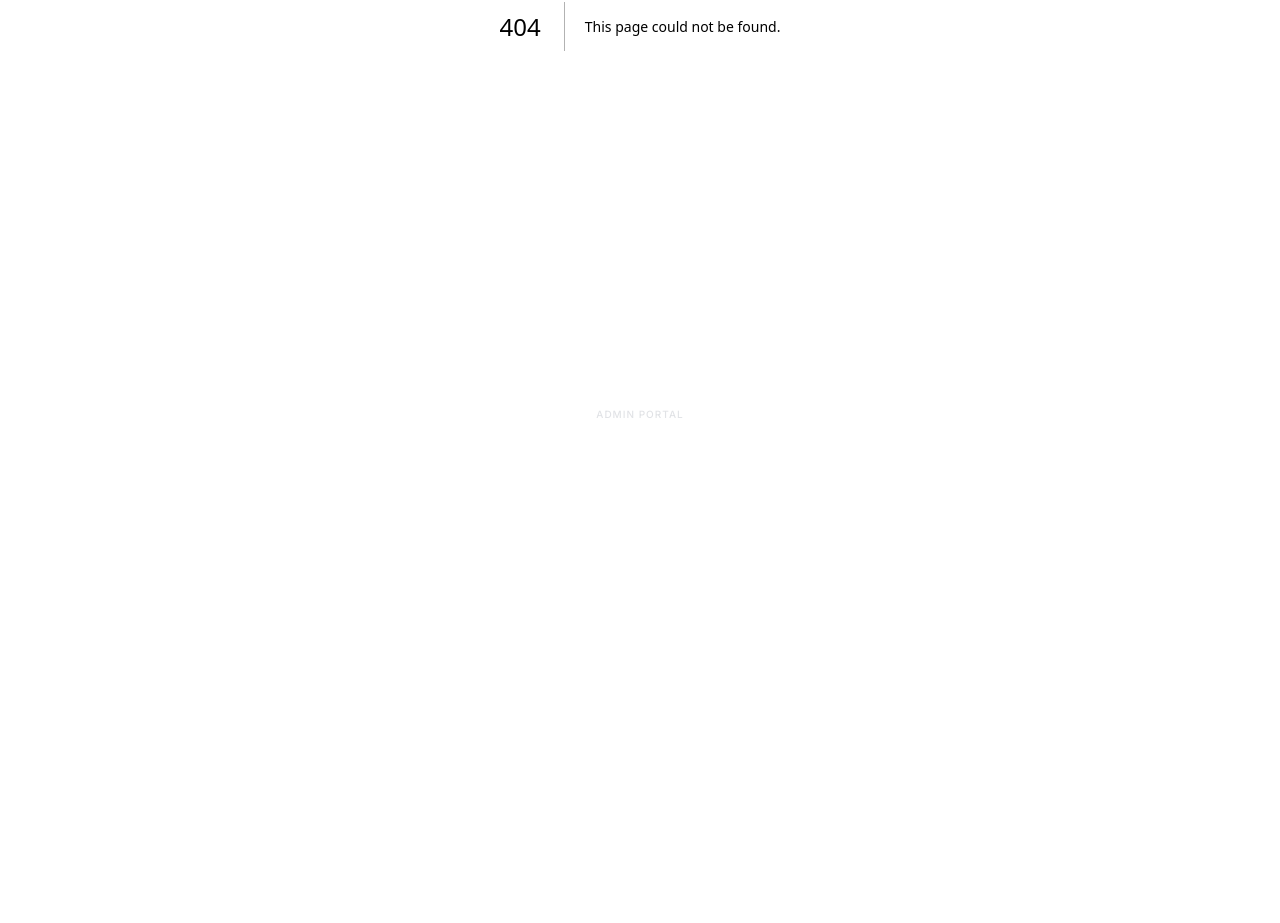
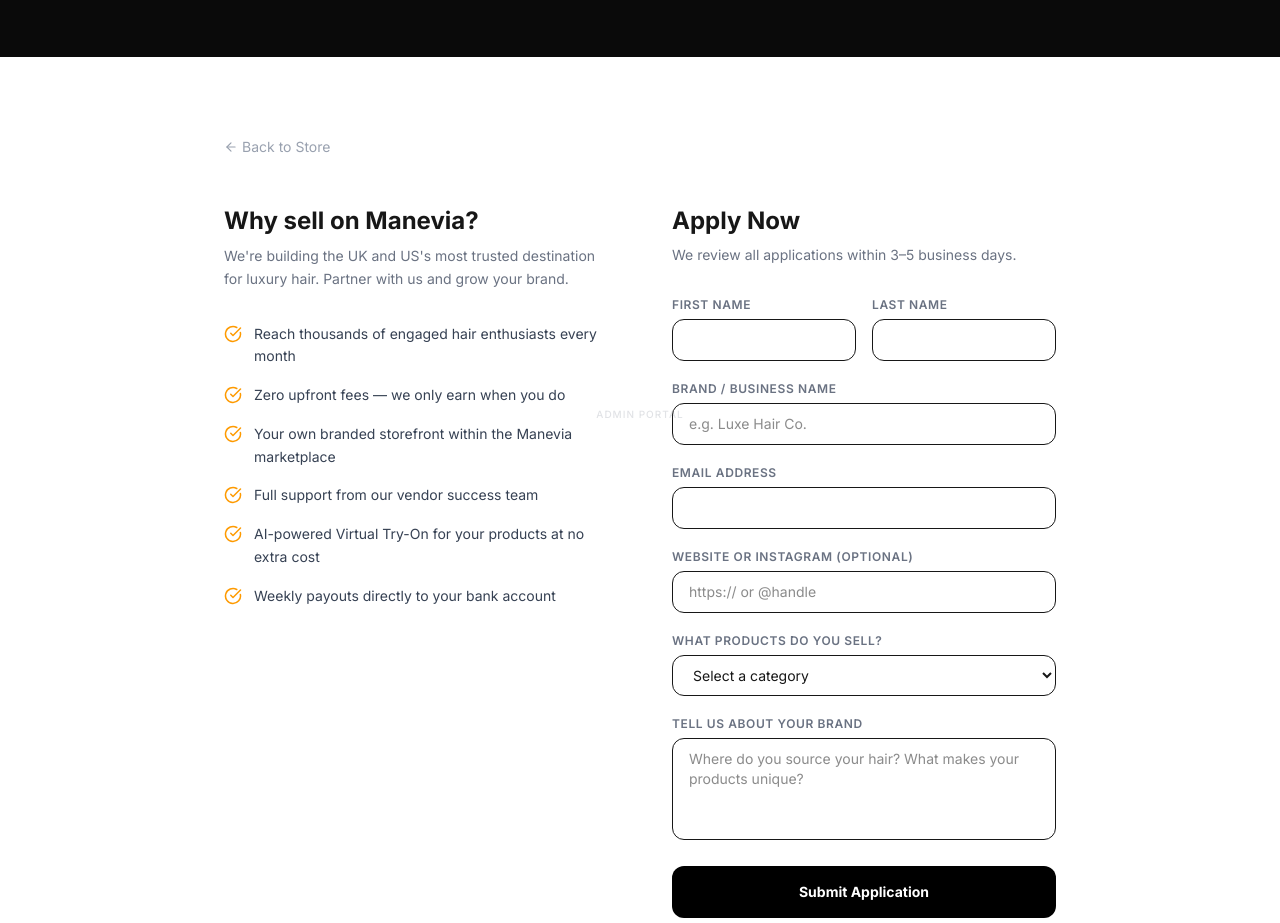
Before and after one commit to ajokhai/manevia, a Next.js app: page /vendors/apply in a window 1280 px wide. Before the commit this address had no page. Shown: the part 374-1297 px from the top of the page. Before the commit the page ends 800 px from the top, so only its background shows below. Built offline with nearby package versions, Linux system fonts and the light colour scheme.

Commit message:
feat: Vendor apply page, Sell on Manevia footer section

```diff
--- /dev/null
+++ b/src/app/(storefront)/vendors/apply/page.tsx
@@ -0,0 +1,116 @@
+import Link from 'next/link';
+import { ArrowLeft, CheckCircle } from 'lucide-react';
+
+const PERKS = [
+  'Reach thousands of engaged hair enthusiasts every month',
+  'Zero upfront fees — we only earn when you do',
+  'Your own branded storefront within the Manevia marketplace',
+  'Full support from our vendor success team',
+  'AI-powered Virtual Try-On for your products at no extra cost',
+  'Weekly payouts directly to your bank account',
+];
+
+export default function VendorApply() {
+  return (
+    <div className="bg-white">
+      {/* Hero */}
+      <div className="bg-[#0a0a0a] text-white py-20 px-6 text-center">
+        <p className="text-xs uppercase tracking-widest text-amber-500 mb-3">Partner With Us</p>
+        <h1 className="text-5xl font-bold tracking-tight mb-5">Sell on Manevia</h1>
+        <p className="text-white/60 max-w-lg mx-auto text-base leading-relaxed">
+          Join a curated luxury marketplace built for premium hair brands. Bring your products to thousands of customers who are ready to buy.
+        </p>
+      </div>
+
+      <div className="max-w-4xl mx-auto px-4 sm:px-6 lg:px-8 py-20">
+        <Link href="/" className="text-sm text-gray-400 hover:text-black flex items-center gap-1 mb-12 transition">
+          <ArrowLeft size={14} /> Back to Store
+        </Link>
+
+        <div className="grid grid-cols-1 lg:grid-cols-2 gap-16">
+
+          {/* Left — Perks */}
+          <div>
+            <h2 className="text-2xl font-bold mb-2">Why sell on Manevia?</h2>
+            <p className="text-sm text-gray-500 mb-8 leading-relaxed">
+              We're building the UK and US's most trusted destination for luxury hair. Partner with us and grow your brand.
+            </p>
+            <ul className="space-y-4">
+              {PERKS.map((perk, i) => (
+                <li key={i} className="flex items-start gap-3">
+                  <CheckCircle size={18} className="text-amber-500 mt-0.5 flex-shrink-0" />
+                  <span className="text-sm text-gray-700 leading-relaxed">{perk}</span>
+                </li>
+              ))}
+            </ul>
+          </div>
+
+          {/* Right — Application Form */}
+          <div>
+            <h2 className="text-2xl font-bold mb-2">Apply Now</h2>
+            <p className="text-sm text-gray-500 mb-8">We review all applications within 3–5 business days.</p>
+
+            <form className="space-y-5" onSubmit={e => e.preventDefault()}>
+              <div className="grid grid-cols-2 gap-4">
+                <div>
+                  <label className="block text-xs font-semibold text-gray-500 uppercase tracking-wider mb-1.5">First Name</label>
+                  <input type="text" required className="w-full border rounded-xl px-4 py-2.5 text-sm focus:outline-none focus:border-black transition" />
+                </div>
+                <div>
+                  <label className="block text-xs font-semibold text-gray-500 uppercase tracking-wider mb-1.5">Last Name</label>
+                  <input type="text" required className="w-full border rounded-xl px-4 py-2.5 text-sm focus:outline-none focus:border-black transition" />
+                </div>
+              </div>
+
+              <div>
+                <label className="block text-xs font-semibold text-gray-500 uppercase tracking-wider mb-1.5">Brand / Business Name</label>
+                <input type="text" required placeholder="e.g. Luxe Hair Co." className="w-full border rounded-xl px-4 py-2.5 text-sm focus:outline-none focus:border-black transition" />
+              </div>
+
+              <div>
+                <label className="block text-xs font-semibold text-gray-500 uppercase tracking-wider mb-1.5">Email Address</label>
+                <input type="email" required className="w-full border rounded-xl px-4 py-2.5 text-sm focus:outline-none focus:border-black transition" />
+              </div>
+
+              <div>
+                <label className="block text-xs font-semibold text-gray-500 uppercase tracking-wider mb-1.5">Website or Instagram (optional)</label>
+                <input type="text" placeholder="https:// or @handle" className="w-full border rounded-xl px-4 py-2.5 text-sm focus:outline-none focus:border-black transition" />
+              </div>
+
+              <div>
+                <label className="block text-xs font-semibold text-gray-500 uppercase tracking-wider mb-1.5">What products do you sell?</label>
+                <select className="w-full border rounded-xl px-4 py-2.5 text-sm focus:outline-none focus:border-black transition bg-white">
+                  <option value="">Select a category</option>
+                  <option>Human Hair Wigs</option>
+                  <option>Lace Front Wigs</option>
+                  <option>Hair Extensions</option>
+                  <option>Hair Care & Accessories</option>
+                  <option>Multiple Categories</option>
+                </select>
+              </div>
+
+              <div>
+                <label className="block text-xs font-semibold text-gray-500 uppercase tracking-wider mb-1.5">Tell us about your brand</label>
+                <textarea rows={4} placeholder="Where do you source your hair? What makes your products unique?" className="w-full border rounded-xl px-4 py-2.5 text-sm focus:outline-none focus:border-black transition resize-none" />
+              </div>
+
+              <button
+                type="submit"
+                className="w-full bg-black text-white py-4 rounded-xl font-bold text-sm hover:bg-gray-800 transition"
+              >
+                Submit Application
+              </button>
+
+              <p className="text-xs text-gray-400 text-center">
+                By applying you agree to our{' '}
+                <Link href="/pages/terms" className="underline hover:text-black">Terms & Conditions</Link>{' '}and{' '}
+                <Link href="/pages/privacy" className="underline hover:text-black">Privacy Policy</Link>.
+              </p>
+            </form>
+          </div>
+
+        </div>
+      </div>
+    </div>
+  );
+}
--- a/src/components/layout/Footer.tsx
+++ b/src/components/layout/Footer.tsx
@@ -25,7 +25,7 @@
 
       {/* Main footer links */}
       <div className="max-w-7xl mx-auto px-4 sm:px-6 lg:px-8 py-16">
-        <div className="grid grid-cols-2 md:grid-cols-5 gap-10">
+        <div className="grid grid-cols-2 md:grid-cols-6 gap-10">
 
           {/* Brand */}
           <div className="col-span-2 md:col-span-1">
@@ -82,6 +82,20 @@
             </ul>
           </div>
 
+          {/* Sell on Manevia */}
+          <div>
+            <h4 className="text-xs uppercase tracking-widest text-white/40 mb-5">Sell on Manevia</h4>
+            <p className="text-sm text-white/50 leading-relaxed mb-4">
+              Carry your brand inside a luxury marketplace. Apply to become a Manevia vendor and reach thousands of hair enthusiasts.
+            </p>
+            <Link
+              href="/vendors/apply"
+              className="inline-block bg-amber-500 text-black text-xs font-bold px-4 py-2.5 rounded-full hover:bg-amber-400 transition uppercase tracking-wider"
+            >
+              Apply to Sell →
+            </Link>
+          </div>
+
           {/* Trust */}
           <div>
             <h4 className="text-xs uppercase tracking-widest text-white/40 mb-5">We Accept</h4>
```
